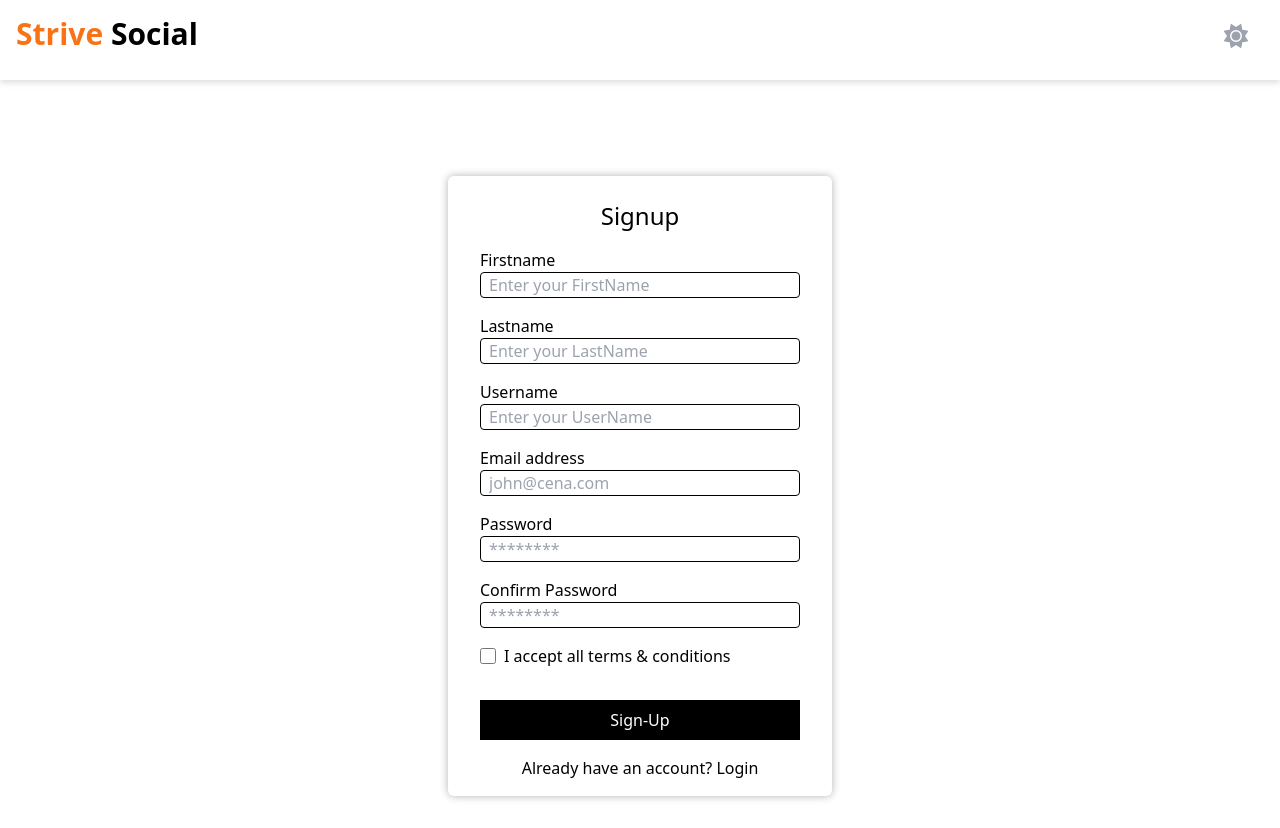
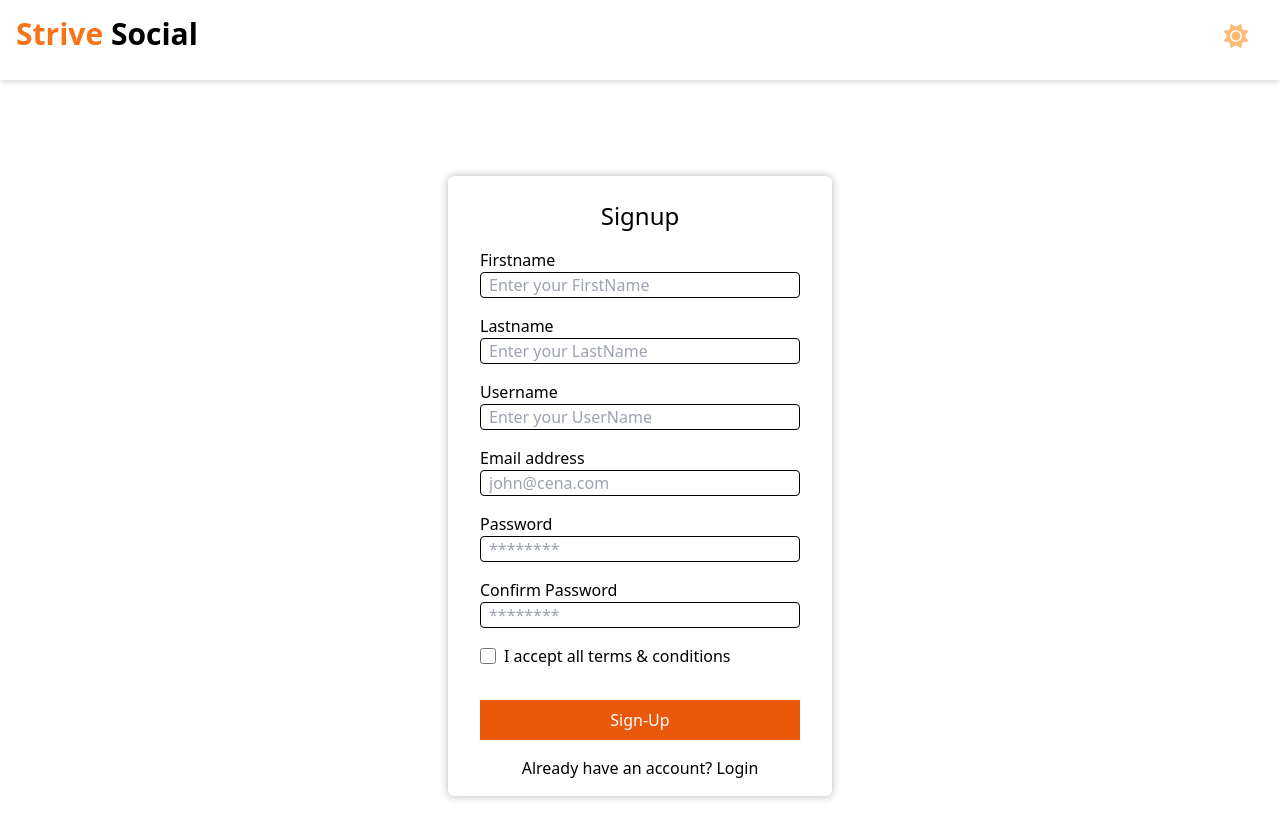
Before and after one commit to HeyNitin/Strive-Social, a React (Create React App) app: page /signup in a window 1280 px wide. Built offline with nearby package versions, Linux system fonts and the light colour scheme; what miragejs would draw is missing.

Commit message:
minor styling changes

```diff
--- a/src/components/header/header.tsx
+++ b/src/components/header/header.tsx
@@ -23,7 +23,7 @@ const Header = ({ darkMode, setDarkMode }: headerTypes): JSX.Element => {
 
 			<div
 				onClick={() => themeHandler()}
-				className="text-2xl ml-auto mr-4 cursor-pointer text-gray-400 hover:text-slate-700 dark:text-slate-300 dark:hover:text-white"
+				className="text-2xl ml-auto mr-4 cursor-pointer text-orange-300 hover:text-slate-700 dark:text-orange-300 dark:hover:text-white"
 			>
 				<FontAwesomeIcon icon={darkMode ? faMoon : faSun} />
 			</div>
--- a/src/pages/signup/signup.tsx
+++ b/src/pages/signup/signup.tsx
@@ -239,7 +239,7 @@ const Signup = (): JSX.Element => {
 						<label htmlFor="tnc">I accept all terms & conditions</label>
 					</div>
 					<div>
-						<button className="w-full text-center p-2 mt-8 bg-black hover:bg-slate-600 text-white dark:bg-slate-100 dark:text-black">
+						<button className="w-full text-center p-2 mt-8 bg-orange-600 hover:bg-orange-400 text-white">
 							Sign-Up
 						</button>
 						<p
```
